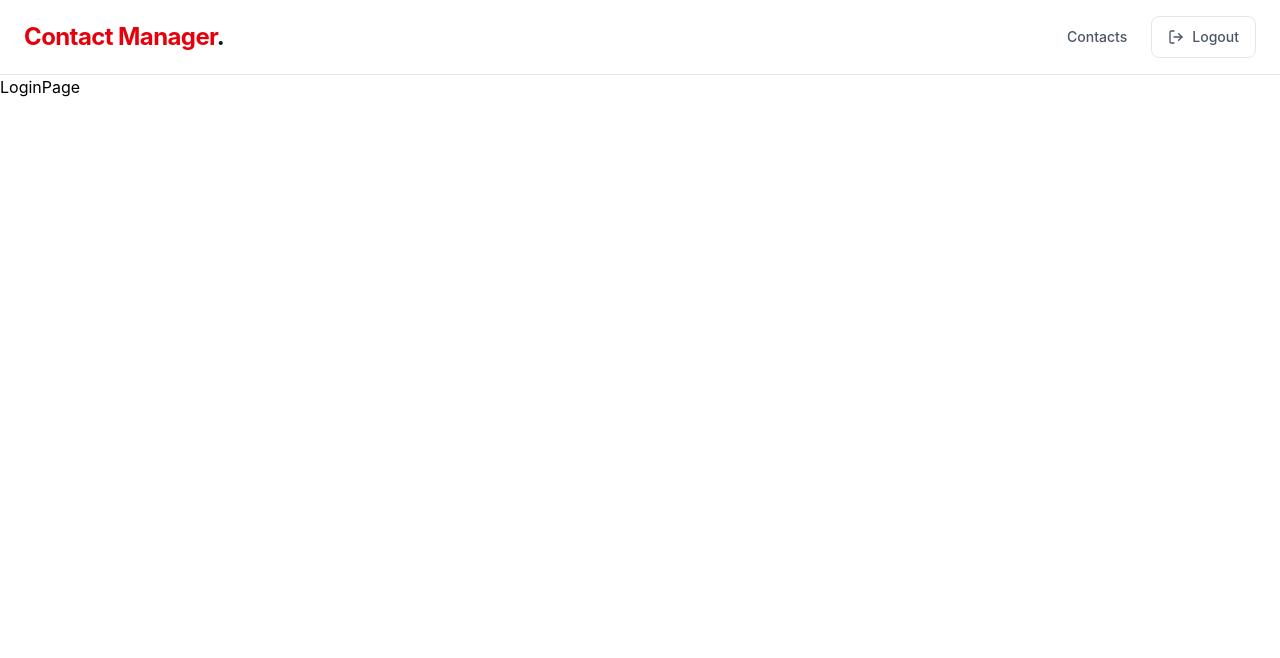
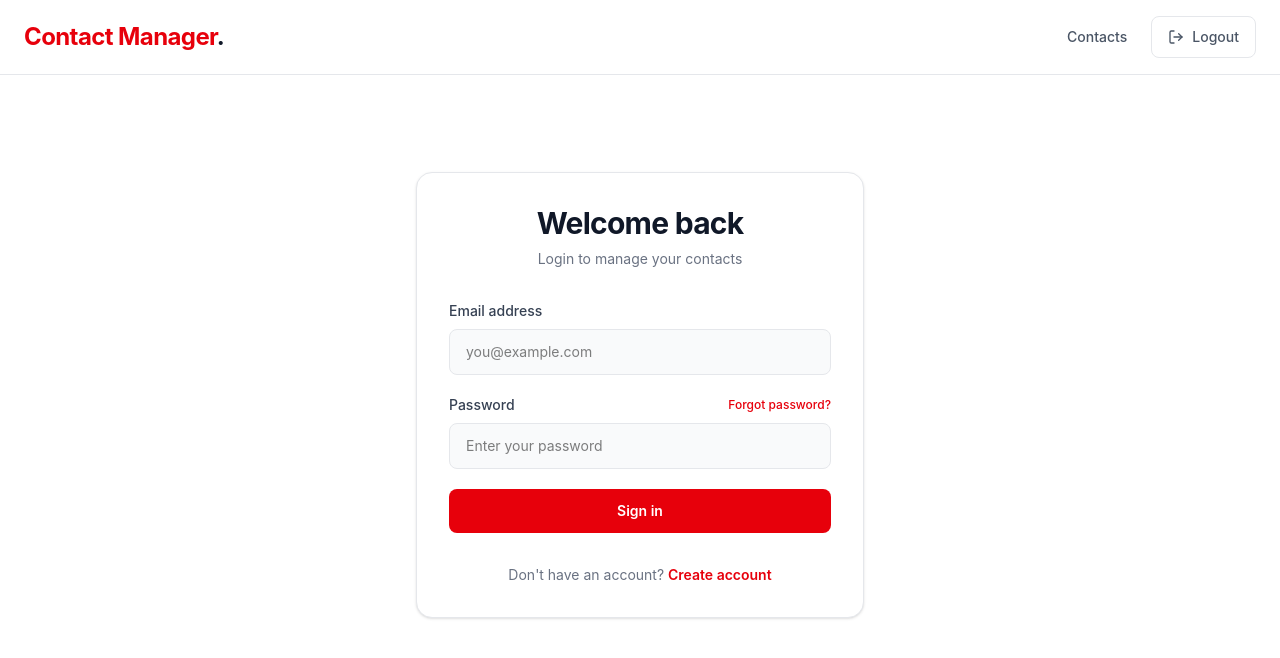
Before and after one commit to myshayhla/contact-manager, a Next.js app: page /login in a window 1280 px wide. Shown: the top 658 px of the page. Built offline with nearby package versions, Linux system fonts and the light colour scheme.

Commit message:
login is created

```diff
--- a/app/(auth)/login/page.tsx
+++ b/app/(auth)/login/page.tsx
@@ -1,5 +1,85 @@
-import React from 'react';
+import Link from "next/link";
 
 export default function LoginPage() {
-  return <div>LoginPage</div>;
+  return (
+    <div className="flex min-h-[80vh] items-center justify-center px-4 py-12">
+      <div className="w-full max-w-md rounded-2xl border border-gray-200 bg-white p-8 shadow-sm">
+        {/* Heading */}
+        <div className="mb-8 text-center">
+          <h1 className="text-3xl font-bold tracking-tight text-gray-900">
+            Welcome back
+          </h1>
+
+          <p className="mt-2 text-sm text-gray-500">
+            Login to manage your contacts
+          </p>
+        </div>
+
+        {/* Form */}
+        <form className="space-y-5">
+          {/* Email */}
+          <div>
+            <label
+              htmlFor="email"
+              className="mb-2 block text-sm font-medium text-gray-700"
+            >
+              Email address
+            </label>
+
+            <input
+              type="email"
+              id="email"
+              placeholder="you@example.com"
+              className="w-full rounded-lg border border-gray-200 bg-gray-50 px-4 py-3 text-sm outline-none transition focus:border-red-500 focus:bg-white focus:ring-2 focus:ring-red-100"
+            />
+          </div>
+
+          {/* Password */}
+          <div>
+            <div className="mb-2 flex items-center justify-between">
+              <label
+                htmlFor="password"
+                className="block text-sm font-medium text-gray-700"
+              >
+                Password
+              </label>
+
+              <Link
+                href="/forgot-password"
+                className="text-xs font-medium text-red-600 hover:text-red-700"
+              >
+                Forgot password?
+              </Link>
+            </div>
+
+            <input
+              type="password"
+              id="password"
+              placeholder="Enter your password"
+              className="w-full rounded-lg border border-gray-200 bg-gray-50 px-4 py-3 text-sm outline-none transition focus:border-red-500 focus:bg-white focus:ring-2 focus:ring-red-100"
+            />
+          </div>
+
+          {/* Submit */}
+          <button
+            type="submit"
+            className="w-full rounded-lg bg-red-600 py-3 text-sm font-semibold text-white transition hover:bg-red-700 active:scale-[0.98]"
+          >
+            Sign in
+          </button>
+        </form>
+
+        {/* Register Link */}
+        <p className="mt-8 text-center text-sm text-gray-500">
+          Don't have an account?{" "}
+          <Link
+            href="/register"
+            className="font-semibold text-red-600 hover:text-red-700"
+          >
+            Create account
+          </Link>
+        </p>
+      </div>
+    </div>
+  );
 }
```
